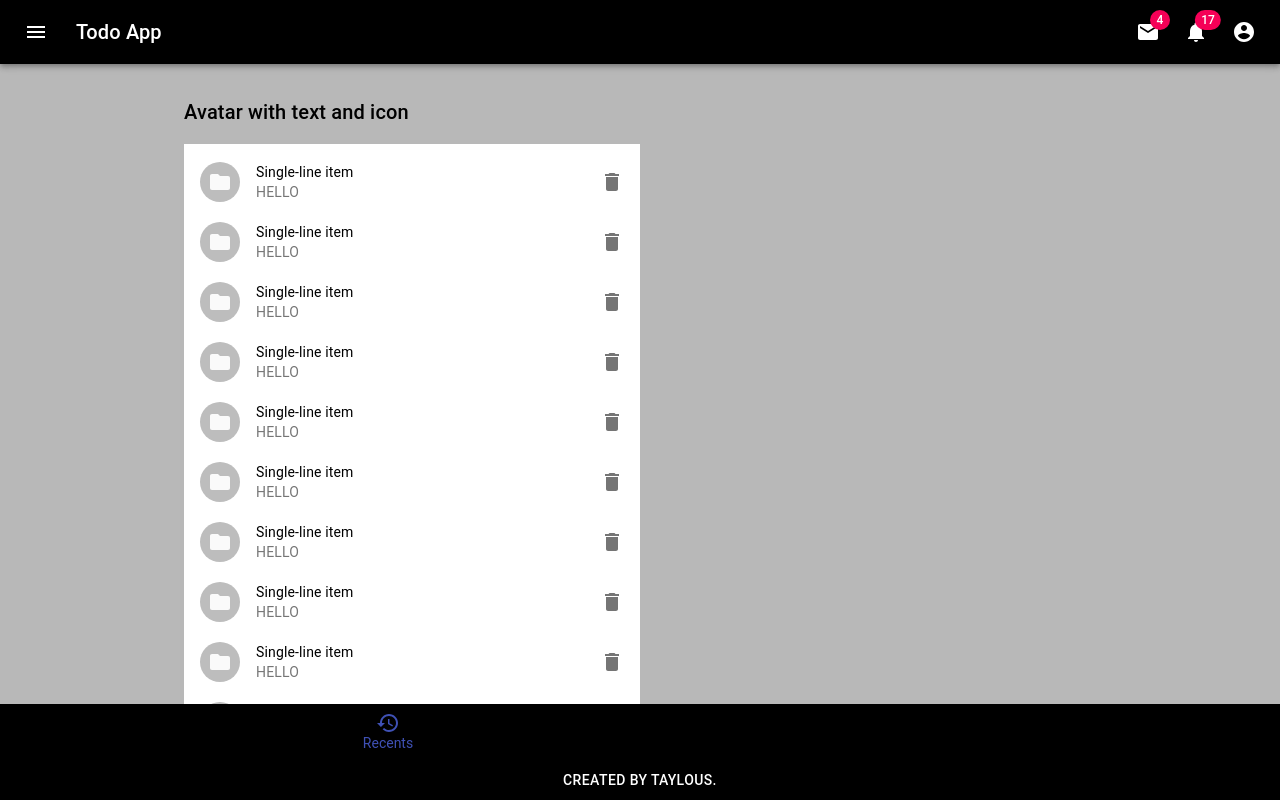
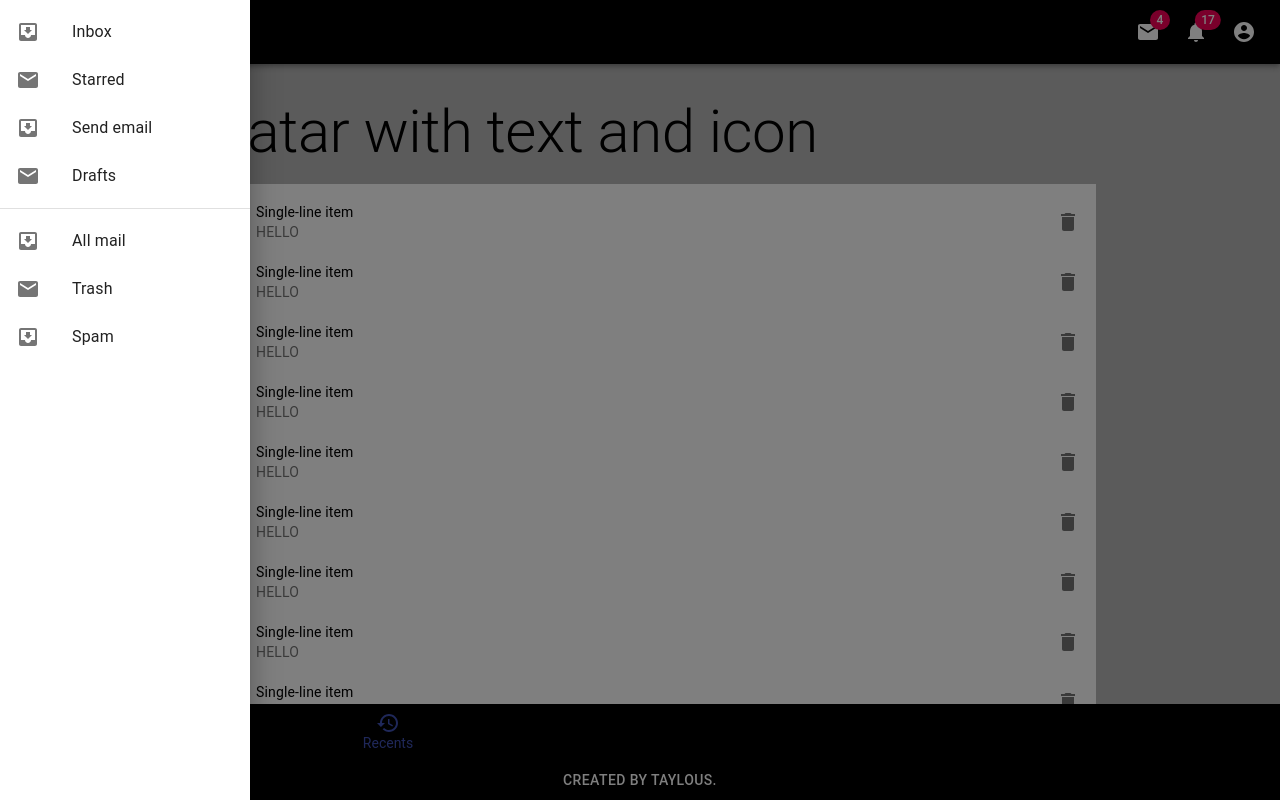
Before and after one commit to taylous/react-query-playground, a React (Create React App) app in the folder react-todo-app/front-end/: page / in a window 1280 px wide. Both pictures are taken after a click on the button 36 px from the left and 32 px from the top of the page. Shown: the top 800 px of the page. Built offline with nearby package versions, Linux system fonts and the light colour scheme.

Commit message:
implement drawer

```diff
--- a/react-todo-app/front-end/package.json
+++ b/react-todo-app/front-end/package.json
@@ -13,6 +13,7 @@
     "eslint-plugin-import": "^2.20.1",
     "eslint-plugin-jsx-a11y": "^6.2.3",
     "eslint-plugin-react": "^7.18.3",
+    "prop-types": "^15.7.2",
     "react": "^16.12.0",
     "react-dom": "^16.12.0",
     "react-router-dom": "^5.1.2",
--- a/react-todo-app/front-end/src/components/base/Drawer.jsx
+++ b/react-todo-app/front-end/src/components/base/Drawer.jsx
@@ -1,4 +1,6 @@
 import React, { useState } from 'react';
+import PropTypes from 'prop-types';
+
 import { makeStyles } from '@material-ui/core/styles';
 import Drawer from '@material-ui/core/Drawer';
 import List from '@material-ui/core/List';
@@ -18,15 +20,16 @@ const useStyles = makeStyles({
   },
 });
 
-const DrawerComponent = props => {
-  console.log(props);
+const initiateProps = {
+  drawerOpen: false,
+  handleDrawerClose: () => {},
+};
+
+const DrawerComponent = ({ drawerOpen, handleDrawerClose } = initiateProps) => {
   const classes = useStyles();
-  const { drawerOpen, handleDrawerOpen } = props;
-  // const [drawerOpen, setDrawerOpen] = useState(props.drawerOpen);
 
   const toggleDrawer = (side, open) => event => {
     console.log(event);
-    handleDrawerOpen(open);
   };
 
   const sideList = side => (
@@ -58,11 +61,16 @@ const DrawerComponent = props => {
 
   return (
     <div>
-      <Drawer open={drawerOpen} onClose={toggleDrawer('left', false)}>
+      <Drawer open={drawerOpen} onClose={handleDrawerClose}>
         {sideList('left')}
       </Drawer>
     </div>
   );
 };
 
+DrawerComponent.propTypes = {
+  drawerOpen: PropTypes.bool,
+  handleDrawerClose: PropTypes.func,
+};
+
 export default DrawerComponent;
--- a/react-todo-app/front-end/src/components/base/Header.jsx
+++ b/react-todo-app/front-end/src/components/base/Header.jsx
@@ -108,10 +108,12 @@ const Home = () => {
 
   const handleDrawerOpen = event => {
     console.log(event.target);
+    setDrawerOpen(true);
   };
 
   const handleDrawerClose = event => {
     console.log(event.target);
+    setDrawerOpen(false);
   };
 
   const menuId = 'primary-search-account-menu';
@@ -173,7 +175,7 @@ const Home = () => {
 
   return (
     <div className={classes.grow}>
-      <Drawer drawerOpen={drawerOpen} handleDrawerOpen={handleDrawerOpen} />
+      <Drawer drawerOpen={drawerOpen} handleDrawerClose={handleDrawerClose} />
       <AppBar position="static" style={{ backgroundColor: 'black' }}>
         <Toolbar>
           <IconButton
--- a/react-todo-app/front-end/src/components/todo/TodoList.jsx
+++ b/react-todo-app/front-end/src/components/todo/TodoList.jsx
@@ -26,7 +26,7 @@ const useStyles = makeStyles(theme => ({
 }));
 
 function generate(element) {
-  return [0, 1, 2, 3, 4 ,5 ,6 ,7 ,8 , 9, 10, 11, 12, 13, 14, 15, 16, 17, 18, 19, 20].map(value =>
+  return [0, 1, 2, 3, 4, 5, 6, 7, 8, 9, 10, 11, 12, 13, 14, 15, 16, 17, 18, 19, 20].map(value =>
     React.cloneElement(element, {
       key: value,
     }),
@@ -34,15 +34,13 @@ function generate(element) {
 }
 
 const Home = () => {
-
   const classes = useStyles();
 
   return (
     <div className={classes.root}>
-
       <Grid container>
-        <Grid item xs={12} md={6}>
-          <Typography variant="h6" className={classes.title}>
+        <Grid item xs={12} md={12}>
+          <Typography variant="h2" className={classes.title}>
             Avatar with text and icon
           </Typography>
           <div className={classes.demo}>
@@ -54,10 +52,7 @@ const Home = () => {
                       <FolderIcon />
                     </Avatar>
                   </ListItemAvatar>
-                  <ListItemText
-                    primary="Single-line item"
-                    secondary="HELLO"
-                  />
+                  <ListItemText primary="Single-line item" secondary="HELLO" />
                   <ListItemSecondaryAction>
                     <IconButton edge="end" aria-label="delete">
                       <DeleteIcon />
@@ -71,6 +66,6 @@ const Home = () => {
       </Grid>
     </div>
   );
-}
+};
 
 export default Home;
```
